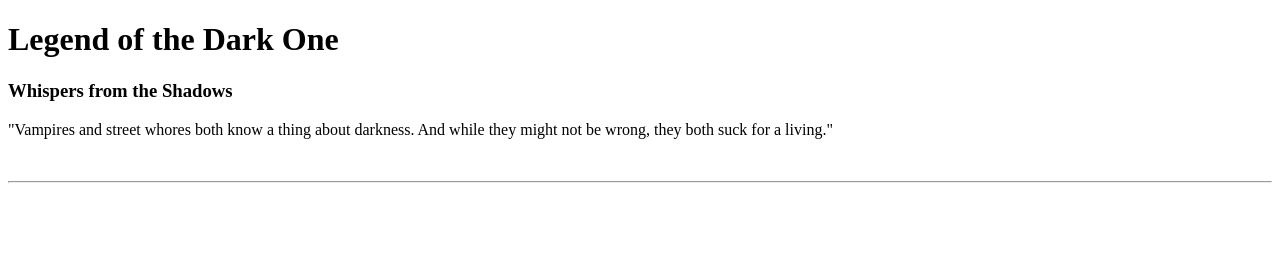
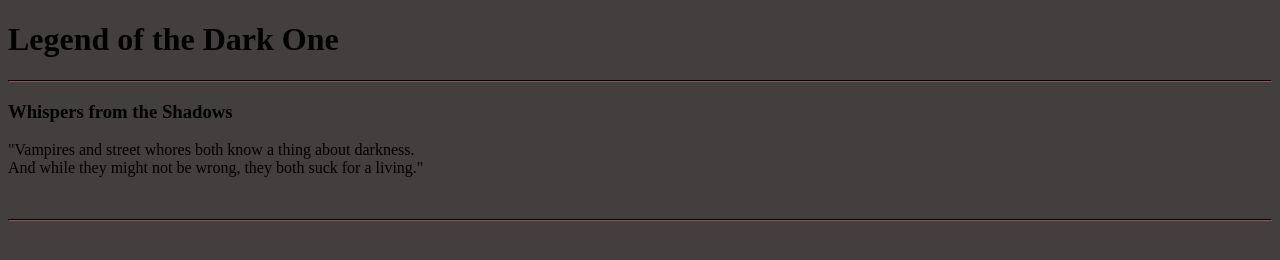
Before and after one commit to witith/Bezron, a plain HTML site: page index.html in a window 1280 px wide. Drawn offline with Linux system fonts and the light colour scheme.

Commit message:
Add files via upload
added stylesheet

```diff
--- /dev/null
+++ b/css/styles.css
@@ -0,0 +1,7 @@
+body {
+  background-color: #423F3E;
+}
+hr{
+  border-color: #362222;
+  border-width: 1px;
+}
--- a/index.html
+++ b/index.html
@@ -3,11 +3,14 @@
   <head>
     <meta charset="utf-8">
     <title>Bezron</title>
+  <link rel="stylesheet" href="css/styles.css">
   </head>
   <body>
     <h1>Legend of the Dark One</h1>
+    <hr>
     <h3>Whispers from the Shadows</h3>
-    <p>"Vampires and street whores both know a thing about darkness. And while they might not be wrong, they both suck for a living."</p>
+    <p>"Vampires and street whores both know a thing about darkness.<br>
+       And while they might not be wrong, they both suck for a living."</p>
     <br>
     <hr>
   </body>
```
